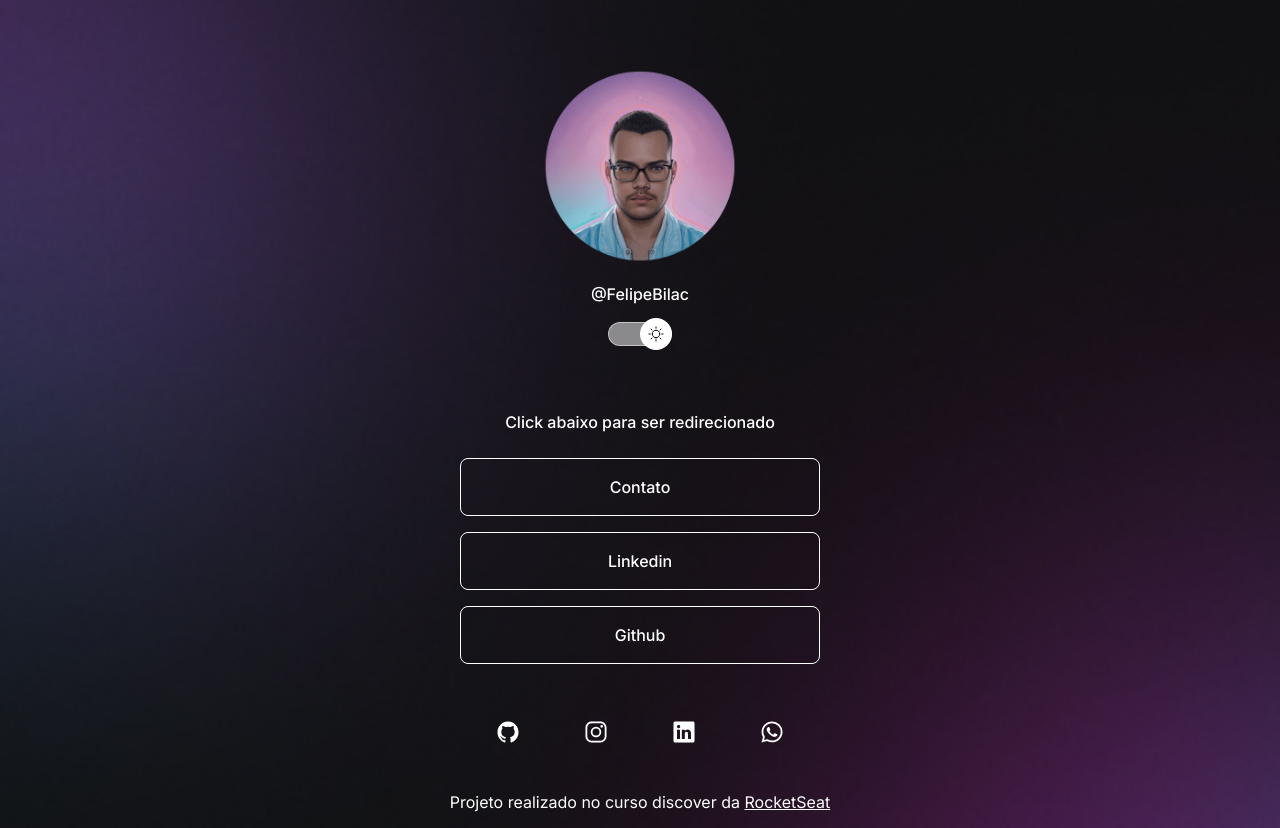
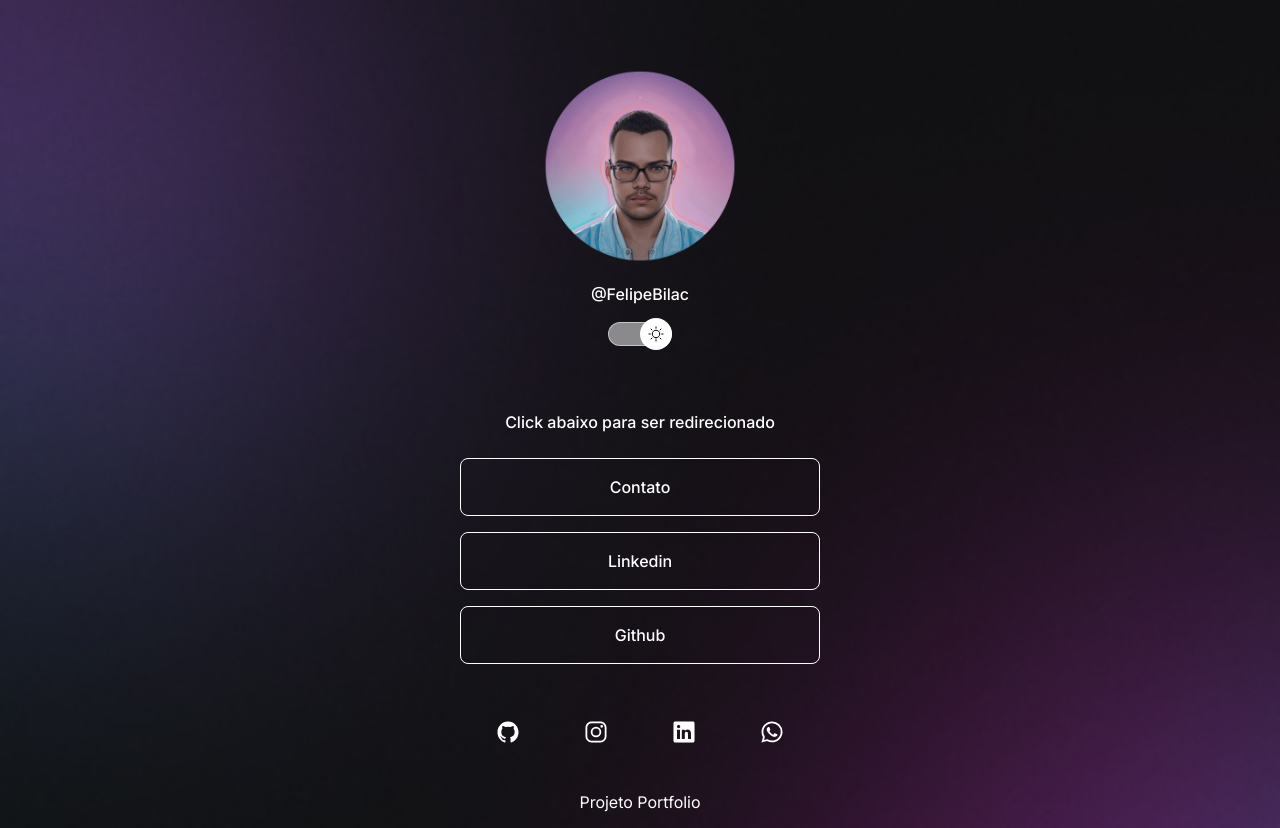
Before and after one commit to Just-Felipe/Primeiros-passos-, a plain HTML site: page Projeto_portfolio/index.html in a window 1280 px wide. Drawn offline with nearby package versions, Linux system fonts and the light colour scheme.

Commit message:
Update index.html

```diff
--- a/Projeto_portfolio/index.html
+++ b/Projeto_portfolio/index.html
@@ -63,8 +63,7 @@
       </div>
     </div>
     <footer>
-      Projeto realizado no curso discover da
-      <a href="https://app.rocketseat.com.br/">RocketSeat</a>
+      Projeto Portfolio
     </footer>
     <script
       type="module"
```
